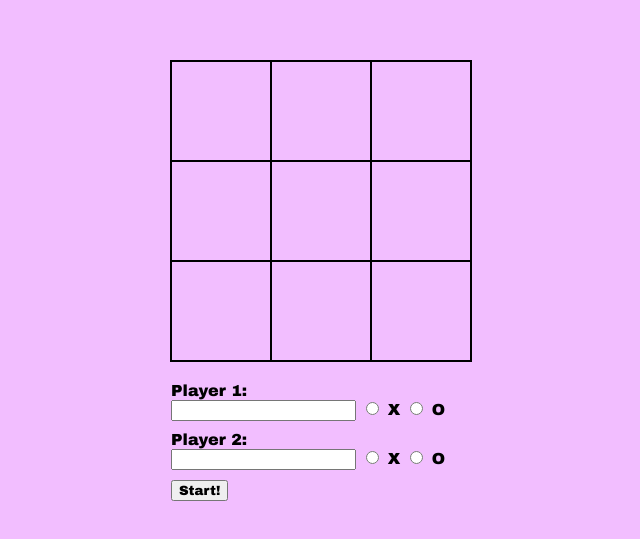
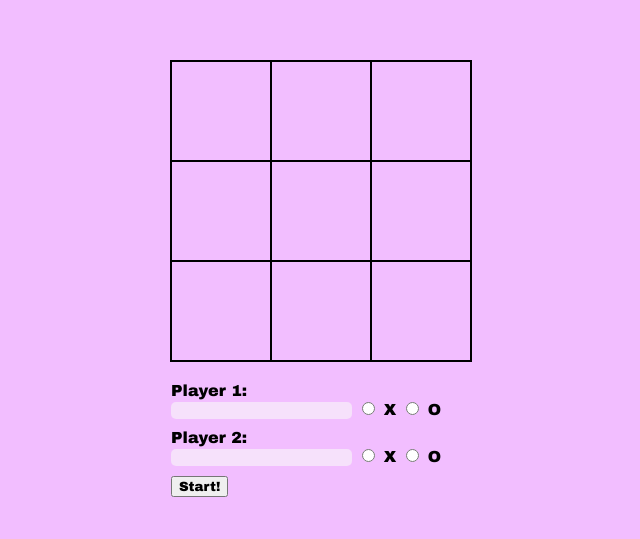
Before and after one commit to zawho/tic-tac-toe, a website: page index.html in a window 1280 px wide. Shown: the part 107-646 px from the top of the page, without its empty margins (319-959 px from the left). Drawn offline with Linux system fonts and the light colour scheme.

Commit message:
Update text input styles

```diff
--- a/style.css
+++ b/style.css
@@ -33,6 +33,16 @@ button {
     height: 145px;
 }
 
+input[type=text] {
+    border: none;
+    border-radius: 5px;
+    background-color: rgb(246, 225, 251);
+}
+
+input[type=text]:focus {
+    outline: solid 2px rgb(131, 78, 145);
+}
+
 .player-1-name {
     margin-bottom: 10px;
 }
```
